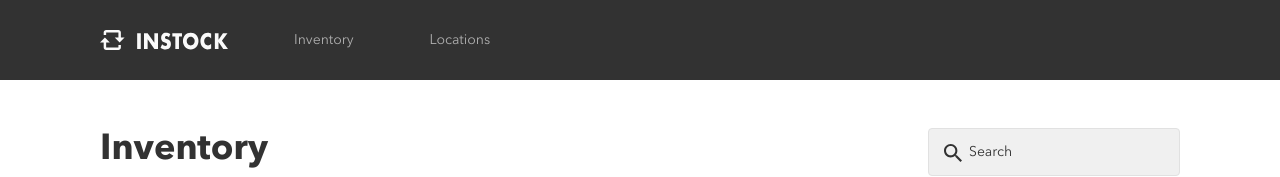
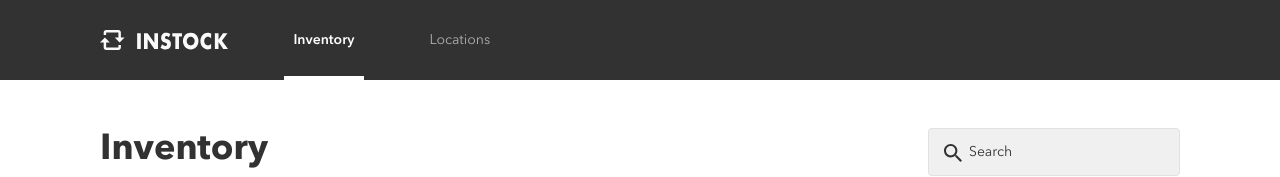
Before and after one commit to Surefirer/InStock-Sprint-I-Pod-04, a React (Create React App) app in the folder client/: page /inventory in a window 1280 px wide. Shown: the top 177 px of the page. Built offline with nearby package versions, Linux system fonts and the light colour scheme; no server answers.

Commit message:
fix header style

```diff
--- a/client/src/components/Header.js
+++ b/client/src/components/Header.js
@@ -1,6 +1,6 @@
 import React from "react";
 import { Logos } from "./assets";
-import { Link } from "react-router-dom";
+import { NavLink, Link } from "react-router-dom";
 
 function Header(props) {
   return (
@@ -14,28 +14,20 @@ function Header(props) {
           />
         </Link>
         <nav className="header__nav">
-          <Link
+          <NavLink
             to="/inventory"
-            className={
-              props.isNavActive
-                ? "header__link header__link--active"
-                : "header__link"
-            }
-            onClick={props.clickNav}
+            className="header__link"
+            activeClassName="active"
           >
             <span>Inventory</span>
-          </Link>
-          <Link
+          </NavLink>
+          <NavLink
             to="/locations"
-            className={
-              props.isNavActive
-                ? "header__link header__link--active"
-                : "header__link"
-            }
-            onClick={props.clickNav}
+            className="header__link"
+            activeClassName="active"
           >
             <span>Locations</span>
-          </Link>
+          </NavLink>
         </nav>
       </div>
     </header>
--- a/client/src/styles/main.css
+++ b/client/src/styles/main.css
@@ -229,6 +229,12 @@ textarea::placeholder {
         -ms-flex-pack: left;
             justify-content: left;
   }
+}
+
+.header .active {
+  color: #ffffff;
+  font-family: Avenir Bold Demi;
+  border-bottom: 0.25rem solid #ffffff;
 }
 
 .header__container {
--- a/client/src/styles/partials/_header.scss
+++ b/client/src/styles/partials/_header.scss
@@ -4,45 +4,42 @@
     flex-direction: column;
     background: $black;
     height: 5rem;
-
     @include tablet {
         flex-direction: row;
         justify-content: left;
     }
-
+    .active {
+        color: $white;
+        font-family: Avenir Bold Demi;
+        border-bottom: 0.25rem solid $white;
+    }
     // contains logo and navs
     &__container {
         display: flex;
         flex-direction: column;
-
         @include tablet {
             flex-direction: row;
             align-items: center;
             margin: 0 1.5rem;
         }
-
         @include desktop {
             width: 67.5rem;
             margin: 0 auto;
         }
     }
-
     &__logo {
         display: block;
         box-sizing: content-box;
         margin: 0 auto;
         height: 1.2rem;
         padding: 1rem 0;
-
         @include tablet {
             margin-right: 0;
         }
-
         @include desktop {
             margin-left: 0;
         }
     }
-
     &__nav {
         display: flex;
         justify-content: space-around;
@@ -50,7 +47,6 @@
         font-size: 0.875rem;
         color: $silver;
     }
-
     &__link {
         margin: 0;
         width: 50%;
@@ -58,14 +54,12 @@
         color: $silver;
         display: flex;
         justify-content: center;
-
         &--active,
         &:hover {
             color: $white;
             font-family: Avenir Bold Demi;
             border-bottom: 0.25rem solid $white;
         }
-
         @include tablet {
             margin-top: 2rem;
             margin-left: 3.5rem;
```
Also changed, not shown: 1 other file (tests, documents, lock files or other folders). Lines whose indentation alone changed are shown as unchanged.
